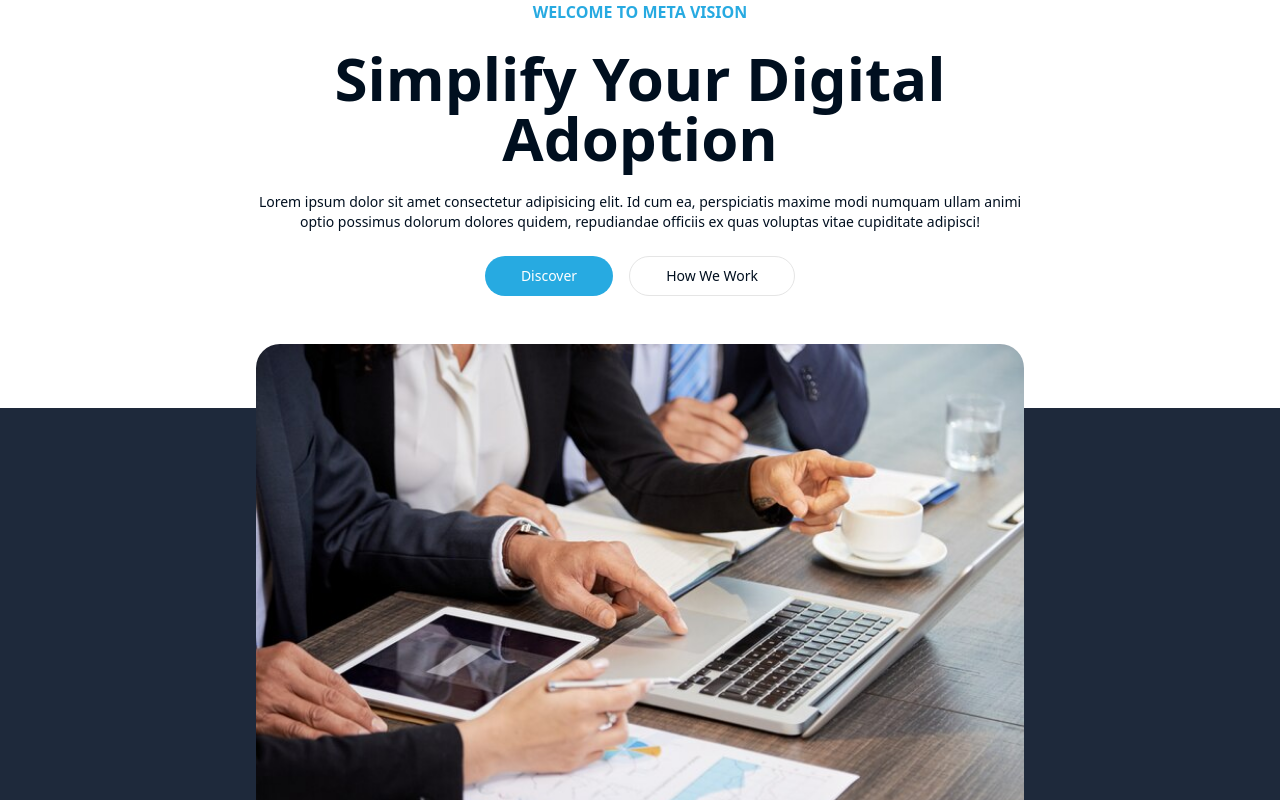
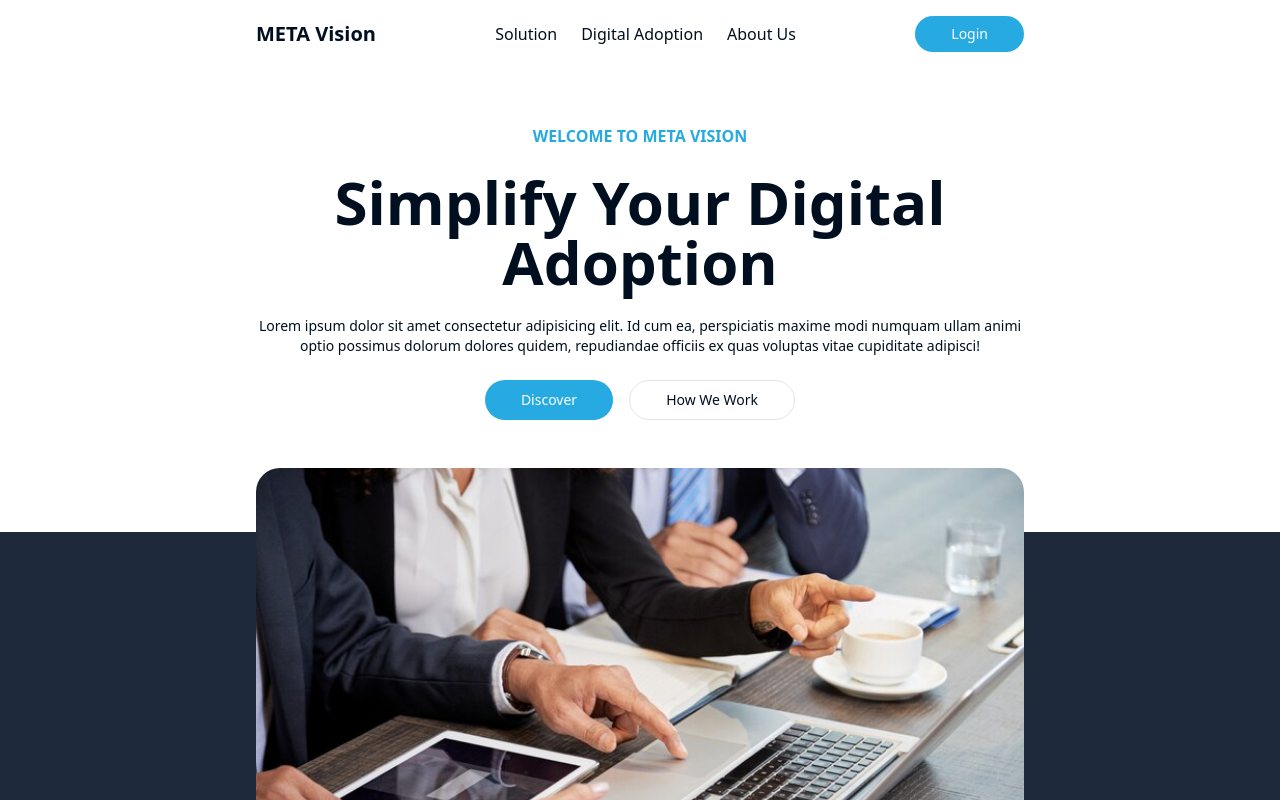
Before and after one commit to thoriqdharmawan/company-profile, a Next.js app: page / in a window 1280 px wide. Shown: the top 800 px of the page. Built offline with nearby package versions, Linux system fonts and the light colour scheme.

Commit message:
feat(homepage): add navbar

```diff
--- a/app/page.tsx
+++ b/app/page.tsx
@@ -1,8 +1,10 @@
 import Hero from "@/components/Hero";
+import Navbar from "@/components/Navbar";
 
 export default function Home() {
   return (
     <main>
+      <Navbar />
       <Hero />
     </main>
   );
--- a/components/Hero/index.tsx
+++ b/components/Hero/index.tsx
@@ -3,7 +3,7 @@ import { Button } from "../ui/button";
 
 export default function Hero() {
   return (
-    <div className="flex flex-col items-center">
+    <div className="flex flex-col items-center mt-14">
       <div className="max-w-screen-md flex flex-col gap-6">
         <p className="text-center font-semibold text-primary">
           WELCOME TO META VISION
--- /dev/null
+++ b/components/Navbar/index.tsx
@@ -0,0 +1,17 @@
+import React from "react";
+import { Button } from "../ui/button";
+
+export default function Navbar() {
+  return (
+    <div className="w-full m-auto max-w-screen-md flex justify-between items-center py-4">
+      <h2 className="font-extrabold text-xl">META Vision</h2>
+      <div className="flex gap-6">
+        <p className="cursor-pointer">Solution</p>
+        <p className="cursor-pointer">Digital Adoption</p>
+        <p className="cursor-pointer">About Us</p>
+      </div>
+
+      <Button size="sm">Login</Button>
+    </div>
+  );
+}
```
